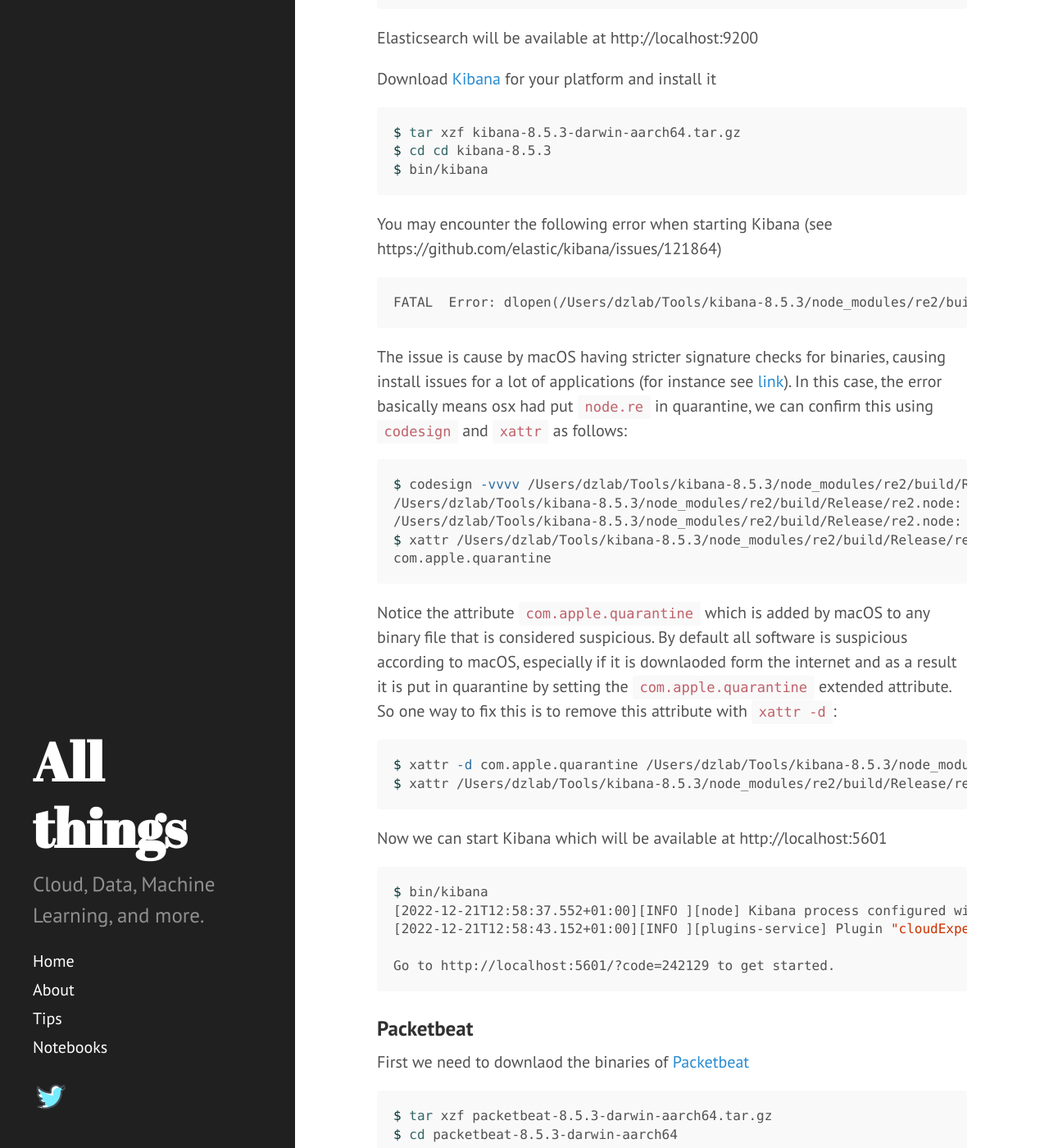
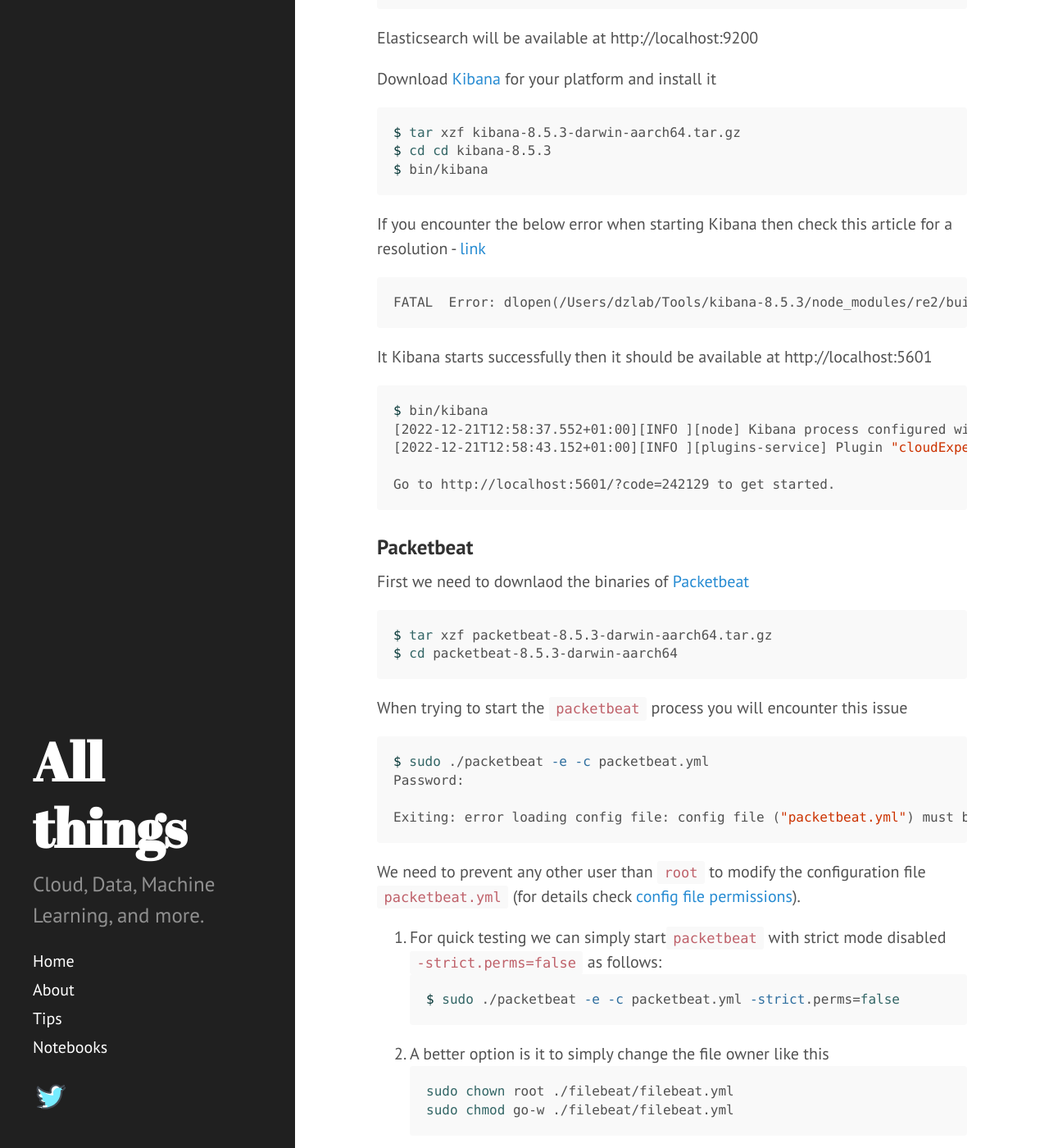
Before and after one commit to dzlab/dzlab.github.io, a Jekyll site: the page built from _posts/2022-12-21-packetbeat-intro.md, in a window 1280 px wide and 1400 px high, scrolled down 1115 px. Shown: the whole window at 82% size. Built offline with Jekyll 4.4.1, drawn with Linux system fonts in a browser that asks for light colours; nearby versions of some CDN libraries; a script that is not in the unit is left out; the table of contents is made by our own code.

Commit message:
refer to article describing fix for re2.node issue

````diff
--- a/_posts/2022-12-21-packetbeat-intro.md
+++ b/_posts/2022-12-21-packetbeat-intro.md
@@ -40,30 +40,13 @@
 $ bin/kibana
 ```
 
-You may encounter the following error when starting Kibana (see https://github.com/elastic/kibana/issues/121864)
+If you encounter the below error when starting Kibana then check this article for a resolution - [link](https://dzlab.github.io/2022/12/21/kibana-issue/)
 
 ```shell
 FATAL  Error: dlopen(/Users/dzlab/Tools/kibana-8.5.3/node_modules/re2/build/Release/re2.node, 0x0001): tried: '/Users/dzlab/Tools/kibana-8.5.3/node_modules/re2/build/Release/re2.node' (code signature in <1683A937-8902-34BD-9886-2F1CC674A96E> '/Users/dzlab/Tools/kibana-8.5.3/node_modules/re2/build/Release/re2.node' not valid for use in process: library load disallowed by system policy)
 ```
 
-The issue is cause by macOS having stricter signature checks for binaries, causing install issues for a lot of applications (for instance see [link](https://support.blackfire.io/en/articles/3669492-issues-with-macos-catalina)). In this case, the error basically means osx had put `node.re` in quarantine, we can confirm this using `codesign` and `xattr` as follows:
-
-```shell
-$ codesign -vvvv /Users/dzlab/Tools/kibana-8.5.3/node_modules/re2/build/Release/re2.node
-/Users/dzlab/Tools/kibana-8.5.3/node_modules/re2/build/Release/re2.node: valid on disk
-/Users/dzlab/Tools/kibana-8.5.3/node_modules/re2/build/Release/re2.node: satisfies its Designated Requirement
-$ xattr /Users/dzlab/Tools/kibana-8.5.3/node_modules/re2/build/Release/re2.node
-com.apple.quarantine
-```
-
-Notice the attribute `com.apple.quarantine` which is added by macOS to any binary file that is considered suspicious. By default all software is suspicious according to macOS, especially if it is downlaoded form the internet and as a result it is put in quarantine by setting the `com.apple.quarantine` extended attribute. So one way to fix this is to remove this attribute with `xattr -d`:
-
-```shell
-$ xattr -d com.apple.quarantine /Users/dzlab/Tools/kibana-8.5.3/node_modules/re2/build/Release/re2.node
-$ xattr /Users/dzlab/Tools/kibana-8.5.3/node_modules/re2/build/Release/re2.node
-```
-
-Now we can start Kibana which will be available at http://localhost:5601
+It Kibana starts successfully then it should be available at http://localhost:5601
 ```shell
 $ bin/kibana
 [2022-12-21T12:58:37.552+01:00][INFO ][node] Kibana process configured with roles: [background_tasks, ui]
````
